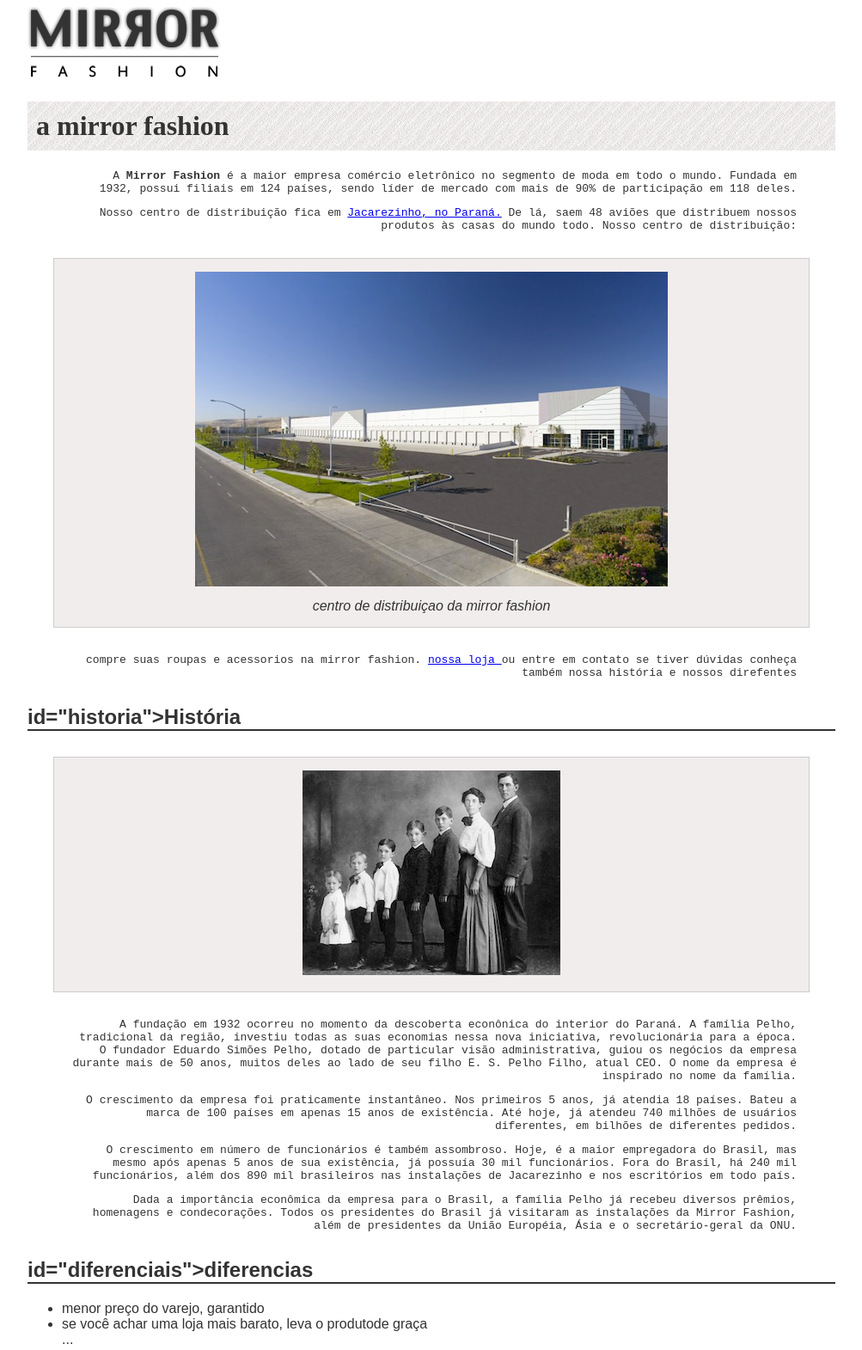
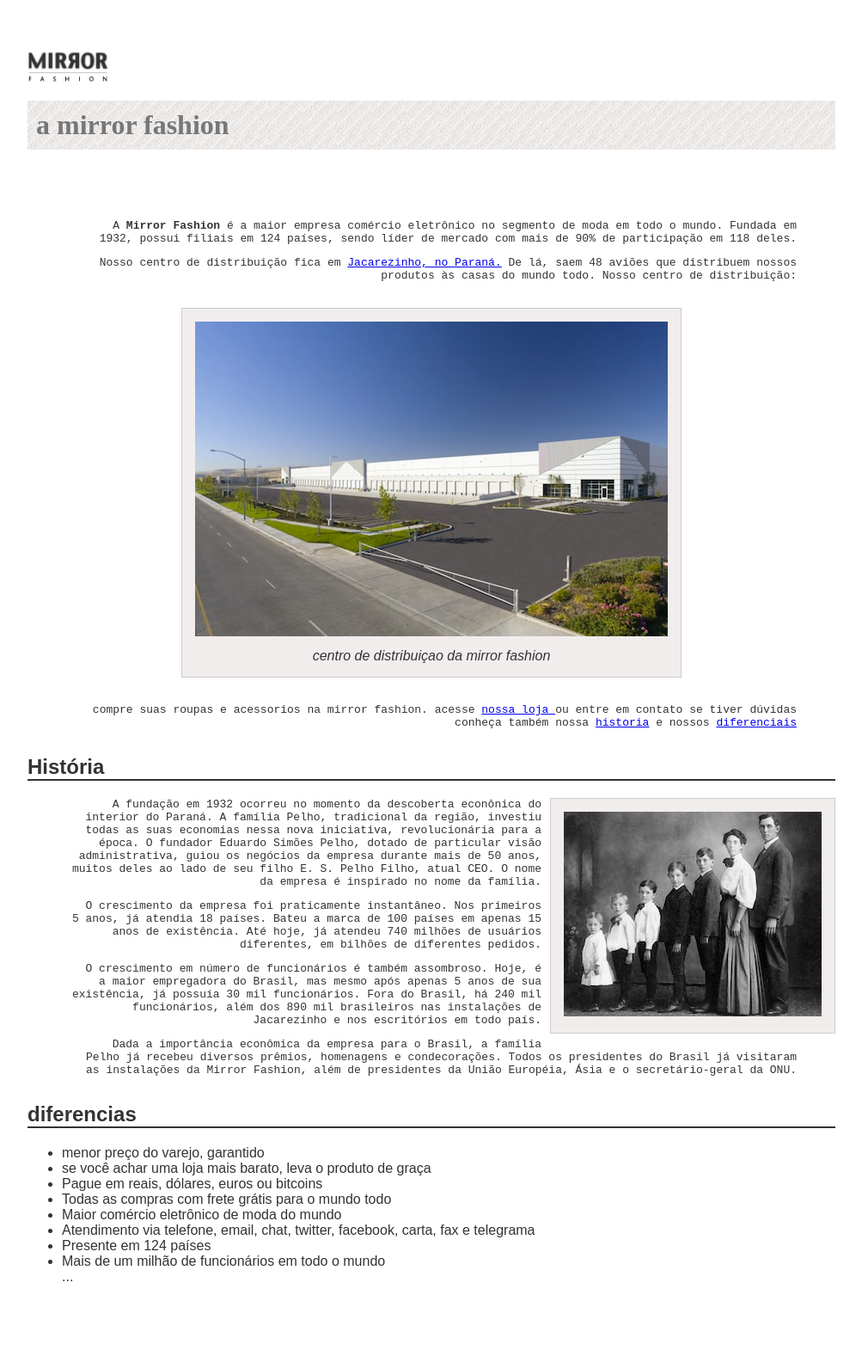
Before and after one commit to eliel-cenaa/aula, a plain HTML site: page apostila/sobre.html in a window 1280 px wide. Shown: the whole page at 86% size, without its empty margins (138-1141 px from the left). After the commit the page ends 1510 px from the top, so only its background shows below. Drawn offline with Linux system fonts and the light colour scheme.

Commit message:
continuacao

```diff
--- a/apostila/sobre.css
+++ b/apostila/sobre.css
@@ -38,3 +38,34 @@ body {
     margin-right: auto;
     width: 940px;
 }
+#cabecalho {
+color:white;
+text-align: center;
+}
+#rodape img {
+    margin-right: 30px;
+    vertical-align: middle;
+    width: 94px;
+}
+#familia-pelho{
+    float: left;
+}
+#centro-distribuicao {
+    margin-left: auto;
+    margin-right: auto;
+    width: 550px;
+}
+#rodape {
+    color: #777;
+    margin: 30px 0;
+    padding: 30px 0;
+}
+#rodape img {
+    margin-right: 30px;
+    vertical-align: middle;
+    width: 94px;
+}
+#familia-pelho {
+    float: right;
+    margin: 0 0 10px 10px;
+}
--- a/apostila/sobre.html
+++ b/apostila/sobre.html
@@ -16,10 +16,10 @@
 <body>
 
 
-
+<div id="rodape">
     <img src="./mirrorfashion/img/logo.png" alt="logo da mirror fashion">
     <h1> a mirror fashion</h1>
-
+</div>
     <p >A<strong> Mirror Fashion </strong> é a maior empresa
         comércio eletrônico no segmento de moda em todo o mundo.
         Fundada em 1932, possui filiais em 124 países, sendo líder de mercado com mais de 90% de
@@ -28,17 +28,17 @@
     <p>Nosso centro de distribuição fica em <a href="https://maps.google.com.br/?q=Jacarezinho"> Jacarezinho, no Paraná.</a> De lá, saem 48 aviões que
         distribuem nossos produtos às casas do mundo todo. Nosso centro de distribuição:
     </p>
-    <figure>
+    <figure id="centro-distribuicao">
         <img src="./mirrorfashion/img/centro-distribuicao.png" alt="foto do centro de distribuiçao da mirror fashion">
         <figcaption>centro de distribuiçao da mirror fashion</figcaption>
     </figure>
 
     <p>
-        compre suas roupas e acessorios na mirror fashion. <a href="index.html"> nossa loja </a>ou entre em contato se tiver dúvidas
-        conheça também nossa história e nossos direfentes
+        compre suas roupas e acessorios na mirror fashion. acesse <a href="index.html"> nossa loja </a>ou entre em contato se tiver dúvidas
+        conheça também nossa <a href="#historia">historia</a> e nossos <a href="#diferenciais">diferenciais</a>
     </p>
-    <h2> id="historia">História</h2>
-    <figure>
+    <h2 id="historia">História</h2>
+    <figure id="familia-pelho"/Pelho>
         <img src="./mirrorfashion/img/familia-pelho.jpg" alt="foto da familia-pelho">
     </figure>
 
@@ -60,11 +60,18 @@
     <p> Dada a importância econômica da empresa para o Brasil, a família Pelho já recebeu diversos prêmios,
         homenagens e condecorações. Todos os presidentes do Brasil já visitaram as instalações da Mirror
         Fashion, além de presidentes da União Européia, Ásia e o secretário-geral da ONU.</p>
-<h2> id="diferenciais">diferencias</h2>
+<h2 id="diferenciais">diferencias</h2>
 <ul>
-    <li>menor preço do varejo, garantido</li>
-    <li> se você achar uma loja mais barato, leva o produtode graça</li>
+    <li> menor preço do varejo, garantido</li>
+    <li> se você achar uma loja mais barato, leva o produto de graça</li>
+    <li> Pague em reais, dólares, euros ou bitcoins</li>
+    <li>Todas as compras com frete grátis para o mundo todo</li>
+    <li>Maior comércio eletrônico de moda do mundo</li>
+    <li>Atendimento via telefone, email, chat, twitter, facebook, carta, fax e telegrama</li>
+    <li> Presente em 124 países</li>
+    <li>Mais de um milhão de funcionários em todo o mundo</li>
     ...
+
 </ul>
 </body>
 
```
Also changed, not shown: apostila/index.html (+1 -1 lines).
